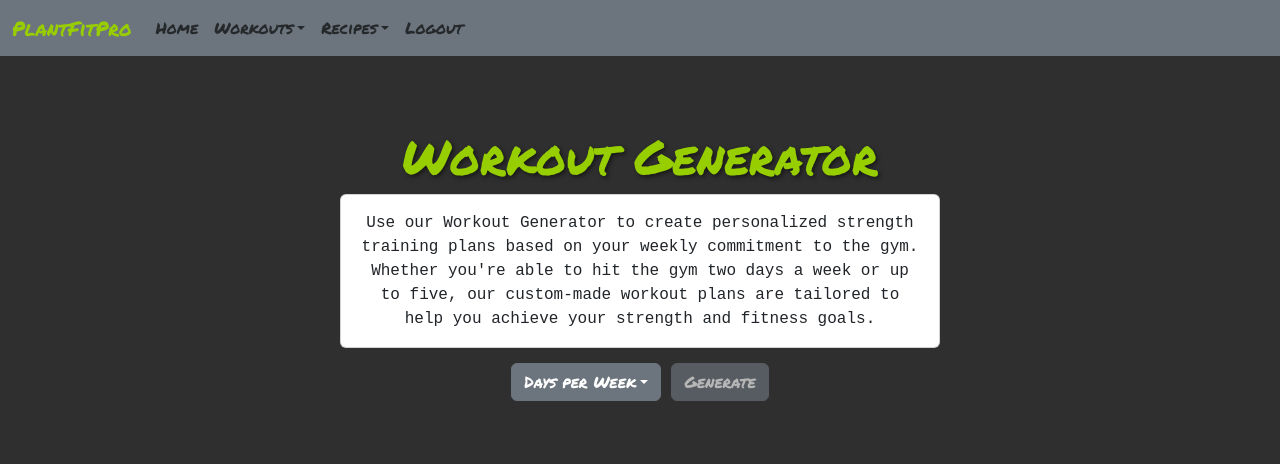
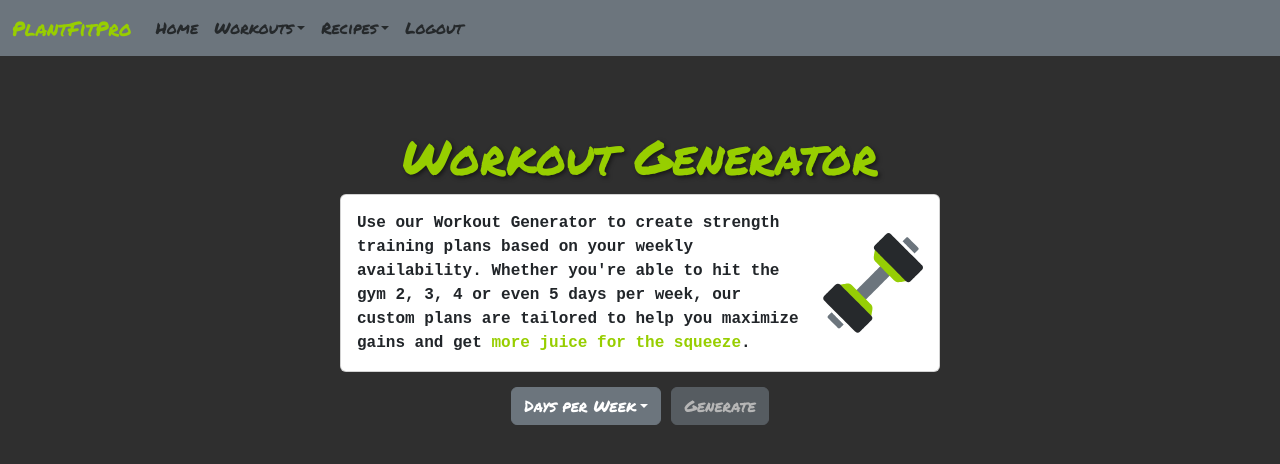
Before and after one commit to dagaither/plant-fit-pro, a React (Vite) app in the folder front-end/: page /workouts in a window 1280 px wide. Shown: the top 464 px of the page. Built offline with nearby package versions, Linux system fonts and the light colour scheme; no server answers; sample sign-in values are in the browser's storage.

Commit message:
Styling updates across site

```diff
--- a/front-end/src/components/NavBar.jsx
+++ b/front-end/src/components/NavBar.jsx
@@ -62,7 +62,7 @@ function NavBar() {
                   Recipes
                 </DropdownToggle>
                 <DropdownMenu right>
-                  <DropdownItem><NavLink className="navLink" tag={Link} to="/recipes" onClick={closeNavBar}>Recipe Generator</NavLink></DropdownItem>
+                  <DropdownItem><NavLink className="navLink" tag={Link} to="/recipes" onClick={closeNavBar}>Random Recipe</NavLink></DropdownItem>
                   <DropdownItem><NavLink className="navLink" tag={Link} to="/favorites" onClick={closeNavBar}>Favorites</NavLink></DropdownItem>
                 </DropdownMenu>
               </UncontrolledDropdown>
--- a/front-end/src/pages/HomePage.jsx
+++ b/front-end/src/pages/HomePage.jsx
@@ -30,8 +30,8 @@ const HomePage = () => {
     <Card className="homeCard" style={{marginTop: "10px"}}>
                 <CardBody>
                     <CardTitle>
-                        <div style={{ textAlign: "center", fontFamily: "Courier New" }}>
-                        Welcome to our innovative plant-based fitness and nutrition app! We offer personalized fitness plans tailored to users' goals plus a library of over 350 healthy plant-based recipes from Michelin rated chefs!
+                        <div style={{ textAlign: "center", fontFamily: "Courier New", fontWeight: "bold" }}>
+                        Welcome to our plant-based fitness and nutrition app! We offer personalized fitness plans tailored to work with your busy schedule plus a library of over 350 healthy plant-based recipes from Michelin rated chefs!
                         <br/><br/>Explore the navigation bar to browse and favorite recipes, generate workout routines, and managed saved routines.
                         </div>
                     </CardTitle>
--- a/front-end/src/pages/MyWorkouts.jsx
+++ b/front-end/src/pages/MyWorkouts.jsx
@@ -2,7 +2,10 @@ import React, { useState, useEffect } from 'react';
 import axios from 'axios';
 import { api } from '../utilities.jsx'
 import { Dropdown, DropdownToggle, DropdownMenu, DropdownItem, Button } from 'reactstrap';
+import { Card, CardBody, CardTitle } from 'reactstrap';
 import WorkoutCard from '../components/WorkoutCard';
+import dumbbell from '../assets/dumbbell3.svg'
+
 
 const MyWorkouts = () => {
     const token = localStorage.getItem('token');
@@ -78,7 +81,19 @@ const MyWorkouts = () => {
             {workoutIds.length > 0 ? (
         <>
             <h2 className="mainH2">My Workouts</h2>
-            <strong> In the gym?  Check each exercise off when finished! </strong>
+            <Card className="homeCard">
+            <CardBody>
+                <div style={{ display: 'flex', alignItems: 'center' }}>
+                    <CardTitle style={{ marginBottom: "0px", flex: 1 }}>
+                        <div style={{ textAlign: "left", fontFamily: "Courier New", fontWeight: "bold" }}>
+                            Use the dropdown to load your saved workout routines.  In the gym?  Check off each exercise as you complete them!
+                        </div>
+                    </CardTitle>
+                    <img src={dumbbell} alt="Dumbbell" style={{ marginLeft: '20px', width: '100px', height: '100px' }} />
+                </div>
+            </CardBody>
+        </Card>
+            {/* <strong> In the gym?  Check each exercise off when finished! </strong> */}
             <Dropdown isOpen={dropdownOpen} toggle={toggleDropdown} style={{marginTop: "20px", marginBottom: "20px"}}>
                 <DropdownToggle caret>
                     {selectedOption !== null ? `${selectedOption}` : 'Saved Routines'}
--- a/front-end/src/pages/RecipeDetailsPage.jsx
+++ b/front-end/src/pages/RecipeDetailsPage.jsx
@@ -73,7 +73,7 @@ const Recipes = () => {
                             <CardBody>
                                 <CardTitle style={{ marginTop: "15px", fontFamily: "Courier New" }}>
                                     <div style={{ display: "flex", flexDirection: "column" }}>
-                                        <span><h2>{recipe.title}</h2></span><br />
+                                        <span><h2><strong>{recipe.title}</strong></h2></span><br />
                                         <span>{recipe.description}</span><br />
                                         <div style={{ textAlign: "left" }}>
                                             <span style={{ fontWeight: "bold" }}>Ingredients:</span><br />
--- a/front-end/src/pages/Recipes.jsx
+++ b/front-end/src/pages/Recipes.jsx
@@ -75,7 +75,7 @@ const Recipes = () => {
                             <CardBody>
                                 <CardTitle style={{ marginTop: "15px", fontFamily: "Courier New" }}>
                                     <div style={{ display: "flex", flexDirection: "column" }}>
-                                        <span><h2>{recipe.title}</h2></span><br />
+                                        <span><h2><strong>{recipe.title}</strong></h2></span><br />
                                         <span>{recipe.description}</span><br />
                                         <div style={{ textAlign: "left" }}>
                                             <span style={{ fontWeight: "bold" }}>Ingredients:</span><br />
--- a/front-end/src/pages/Workouts.jsx
+++ b/front-end/src/pages/Workouts.jsx
@@ -2,6 +2,8 @@ import React, { useState, useEffect } from 'react';
 import { useNavigate, Link } from 'react-router-dom';
 import { Card, CardBody, CardTitle, Button, Dropdown, DropdownToggle, DropdownMenu, DropdownItem } from 'reactstrap';
 import { api } from '../utilities.jsx';
+import dumbbell from '../assets/dumbbell3.svg'
+
 
 const Workouts = () => {
     const token = localStorage.getItem('token');
@@ -83,14 +85,17 @@ const Workouts = () => {
         <div>
             <h2 className="mainH2">Workout Generator</h2>
             <Card className="homeCard">
-                <CardBody>
-                    <CardTitle style={{marginBottom: "0px"}}>
-                        <div style={{ textAlign: "center", fontFamily: "Courier New" }}>
-                            Use our Workout Generator to create personalized strength training plans based on your weekly commitment to the gym. Whether you're able to hit the gym two days a week or up to five, our custom-made workout plans are tailored to help you achieve your strength and fitness goals.
+            <CardBody>
+                <div style={{ display: 'flex', alignItems: 'center' }}>
+                    <CardTitle style={{ marginBottom: "0px", flex: 1 }}>
+                        <div style={{ textAlign: "left", fontFamily: "Courier New", fontWeight: "bold" }}>
+                            Use our Workout Generator to create strength training plans based on your weekly availability. Whether you're able to hit the gym 2, 3, 4 or even 5 days per week, our custom plans are tailored to help you maximize gains and get <font color="#97ce00">more juice for the squeeze</font>.
                         </div>
                     </CardTitle>
-                </CardBody>
-            </Card>
+                    <img src={dumbbell} alt="Dumbbell" style={{ marginLeft: '20px', width: '100px', height: '100px' }} />
+                </div>
+            </CardBody>
+        </Card>
 
             <div className="buttonContainer2" style={{marginTop: "10px"}}>
                 <Dropdown isOpen={dropdownOpen} toggle={toggleDropdown}>
```
